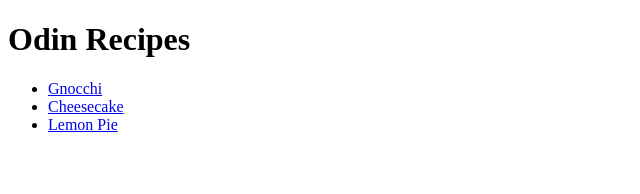
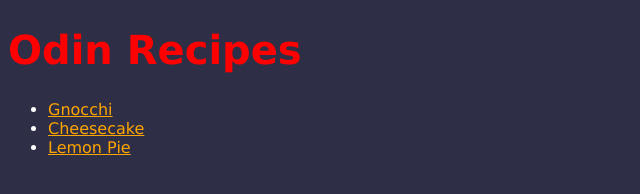
Before and after one commit to Eki213/odin-recipes, a plain HTML site: page index.html in a window 1280 px wide. Shown: the whole page, without its empty margins (0-640 px from the left). Drawn offline with Linux system fonts and the light colour scheme.

Commit message:
Add styles to all webpages
- Style h1 headers and .home-title.
- Style h2 headers.
- Style links, including the "return to home" link.
- Update background and text colors (body).
- Adjust image widths.

```diff
--- a/index.html
+++ b/index.html
@@ -3,10 +3,11 @@
 <head>
     <meta charset="UTF-8">
     <meta name="viewport" content="width=device-width, initial-scale=1.0">
+    <link rel="stylesheet" href="style.css">
     <title>Recipes</title>
 </head>
 <body>
-    <h1>Odin Recipes</h1>
+    <h1 class="home-title">Odin Recipes</h1>
     <ul>
         <li><a href="recipes/gnocchi.html">Gnocchi</a></li>
         <li><a href="recipes/cheesecake.html">Cheesecake</a></li>
--- /dev/null
+++ b/style.css
@@ -0,0 +1,33 @@
+body {
+    font-family: Verdana, Geneva, Tahoma, sans-serif;
+    background-color: rgb(46, 47, 70);
+    color: white;
+}
+
+h1 {
+    color: orange;
+}
+
+h2 {
+    color: aqua;
+}
+
+li a {
+    color: orange;
+    background-color: rgb(46, 47, 70);
+}
+
+a {
+    color: black;
+    background-color: white;
+}
+
+img {
+    width: 500px;
+    height: auto;
+}
+
+.home-title {
+    color: red;
+    font-size: 40px;
+}
```
Also changed, not shown: recipes/cheesecake.html (+1 -0 lines), recipes/gnocchi.html (+1 -0 lines), recipes/lemon-pie.html (+1 -0 lines).
